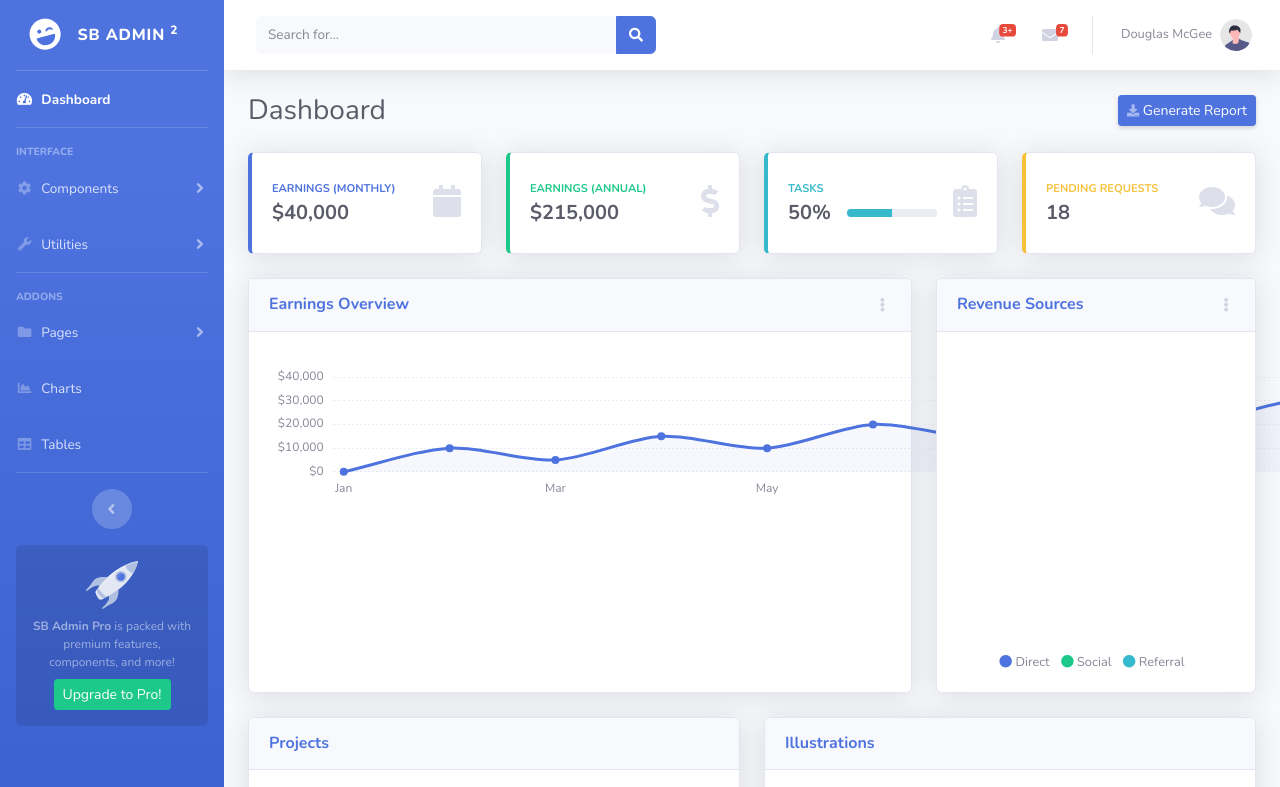
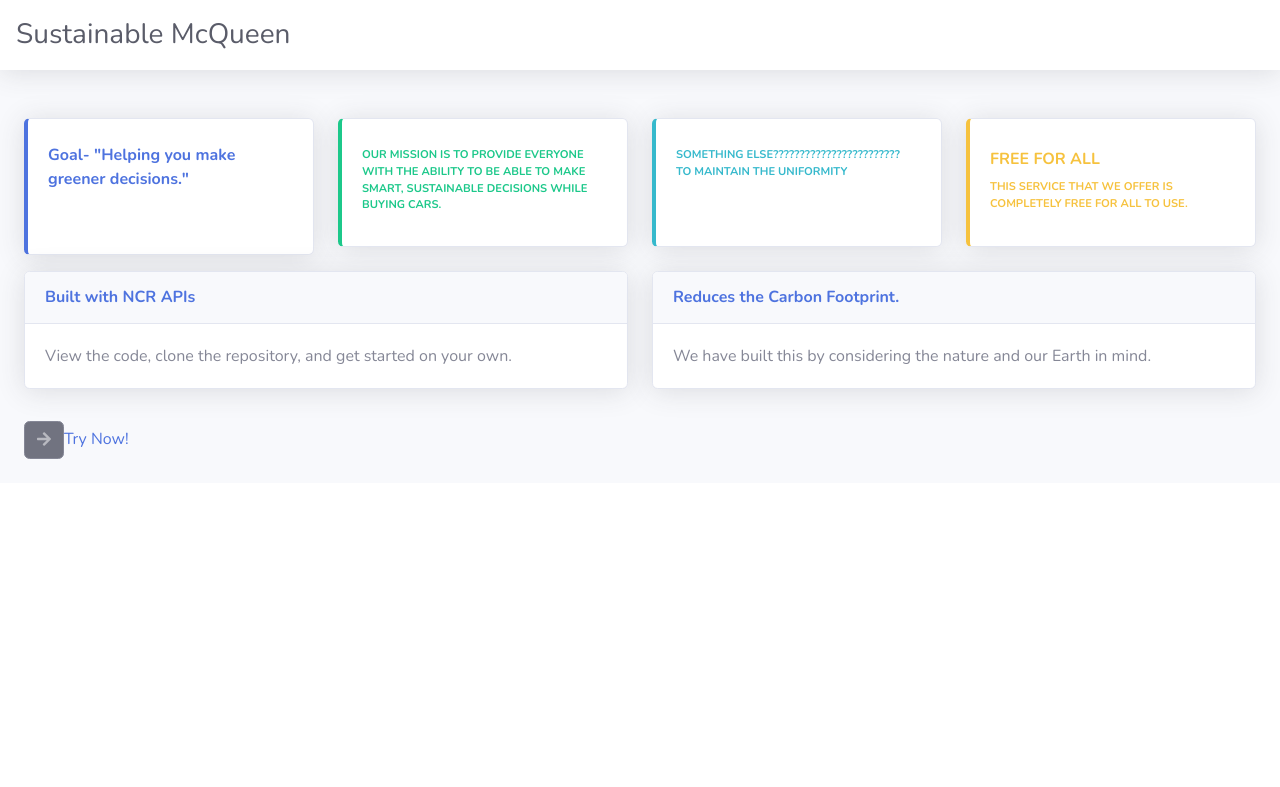
Before and after one commit to Harshmuriki24/hackgt8_final2, a website with bundled scripts: page index.html in a window 1280 px wide. Shown: the top 787 px of the page. Built offline with nearby package versions, Linux system fonts and the light colour scheme.

Commit message:
The first updated files

```diff
--- a/index.html
+++ b/index.html
@@ -9,7 +9,7 @@
     <meta name="description" content="">
     <meta name="author" content="">
 
-    <title>SB Admin 2 - Dashboard</title>
+    <!--<title>SB Admin 2 - Dashboard</title>-->
 
     <!-- Custom fonts for this template-->
     <link href="vendor/fontawesome-free/css/all.min.css" rel="stylesheet" type="text/css">
@@ -27,36 +27,32 @@
     <!-- Page Wrapper -->
     <div id="wrapper">
 
+
         <!-- Sidebar -->
-        <ul class="navbar-nav bg-gradient-primary sidebar sidebar-dark accordion" id="accordionSidebar">
+        <!--<ul class="navbar-nav bg-gradient-primary sidebar sidebar-dark accordion" id="accordionSidebar">
 
-            <!-- Sidebar - Brand -->
             <a class="sidebar-brand d-flex align-items-center justify-content-center" href="index.html">
-                <div class="sidebar-brand-icon rotate-n-15">
+                <div class="sidebar-brand-icon rotate-n-0">
                     <i class="fas fa-laugh-wink"></i>
+                    <img src="img\logo.png" style="width:75px;height:75px;">
                 </div>
-                <div class="sidebar-brand-text mx-3">SB Admin <sup>2</sup></div>
+                <div class="sidebar-brand-text mx-3"> <sup></sup></div>
             </a>
 
-            <!-- Divider -->
             <hr class="sidebar-divider my-0">
 
-            <!-- Nav Item - Dashboard -->
             <li class="nav-item active">
                 <a class="nav-link" href="index.html">
                     <i class="fas fa-fw fa-tachometer-alt"></i>
                     <span>Dashboard</span></a>
             </li>
 
-            <!-- Divider -->
             <hr class="sidebar-divider">
 
-            <!-- Heading -->
             <div class="sidebar-heading">
                 Interface
             </div>
 
-            <!-- Nav Item - Pages Collapse Menu -->
             <li class="nav-item">
                 <a class="nav-link collapsed" href="#" data-toggle="collapse" data-target="#collapseTwo"
                     aria-expanded="true" aria-controls="collapseTwo">
@@ -72,7 +68,7 @@
                 </div>
             </li>
 
-            <!-- Nav Item - Utilities Collapse Menu -->
+            <-- Nav Item - Utilities Collapse Menu --
             <li class="nav-item">
                 <a class="nav-link collapsed" href="#" data-toggle="collapse" data-target="#collapseUtilities"
                     aria-expanded="true" aria-controls="collapseUtilities">
@@ -91,15 +87,12 @@
                 </div>
             </li>
 
-            <!-- Divider -->
             <hr class="sidebar-divider">
 
-            <!-- Heading -->
             <div class="sidebar-heading">
                 Addons
             </div>
 
-            <!-- Nav Item - Pages Collapse Menu -->
             <li class="nav-item">
                 <a class="nav-link collapsed" href="#" data-toggle="collapse" data-target="#collapsePages"
                     aria-expanded="true" aria-controls="collapsePages">
@@ -120,36 +113,31 @@
                 </div>
             </li>
 
-            <!-- Nav Item - Charts -->
             <li class="nav-item">
                 <a class="nav-link" href="charts.html">
                     <i class="fas fa-fw fa-chart-area"></i>
                     <span>Charts</span></a>
             </li>
 
-            <!-- Nav Item - Tables -->
             <li class="nav-item">
                 <a class="nav-link" href="tables.html">
                     <i class="fas fa-fw fa-table"></i>
                     <span>Tables</span></a>
             </li>
 
-            <!-- Divider -->
             <hr class="sidebar-divider d-none d-md-block">
 
-            <!-- Sidebar Toggler (Sidebar) -->
             <div class="text-center d-none d-md-inline">
                 <button class="rounded-circle border-0" id="sidebarToggle"></button>
             </div>
 
-            <!-- Sidebar Message -->
             <div class="sidebar-card d-none d-lg-flex">
                 <img class="sidebar-card-illustration mb-2" src="img/undraw_rocket.svg" alt="...">
                 <p class="text-center mb-2"><strong>SB Admin Pro</strong> is packed with premium features, components, and more!</p>
                 <a class="btn btn-success btn-sm" href="https://startbootstrap.com/theme/sb-admin-pro">Upgrade to Pro!</a>
             </div>
 
-        </ul>
+        </ul> -->
         <!-- End of Sidebar -->
 
         <!-- Content Wrapper -->
@@ -160,13 +148,15 @@
 
                 <!-- Topbar -->
                 <nav class="navbar navbar-expand navbar-light bg-white topbar mb-4 static-top shadow">
+                    <h1 class="h3 mb-0 text-gray-800">Sustainable McQueen</h1>
+
 
                     <!-- Sidebar Toggle (Topbar) -->
                     <button id="sidebarToggleTop" class="btn btn-link d-md-none rounded-circle mr-3">
                         <i class="fa fa-bars"></i>
                     </button>
 
-                    <!-- Topbar Search -->
+                    <!-- Topbar Search
                     <form
                         class="d-none d-sm-inline-block form-inline mr-auto ml-md-3 my-2 my-md-0 mw-100 navbar-search">
                         <div class="input-group">
@@ -178,7 +168,7 @@
                                 </button>
                             </div>
                         </div>
-                    </form>
+                    </form> -->
 
                     <!-- Topbar Navbar -->
                     <ul class="navbar-nav ml-auto">
@@ -208,14 +198,12 @@
                         </li>
 
                         <!-- Nav Item - Alerts -->
-                        <li class="nav-item dropdown no-arrow mx-1">
+                        <!-- <li class="nav-item dropdown no-arrow mx-1">
                             <a class="nav-link dropdown-toggle" href="#" id="alertsDropdown" role="button"
                                 data-toggle="dropdown" aria-haspopup="true" aria-expanded="false">
                                 <i class="fas fa-bell fa-fw"></i>
-                                <!-- Counter - Alerts -->
                                 <span class="badge badge-danger badge-counter">3+</span>
                             </a>
-                            <!-- Dropdown - Alerts -->
                             <div class="dropdown-list dropdown-menu dropdown-menu-right shadow animated--grow-in"
                                 aria-labelledby="alertsDropdown">
                                 <h6 class="dropdown-header">
@@ -256,17 +244,15 @@
                                 </a>
                                 <a class="dropdown-item text-center small text-gray-500" href="#">Show All Alerts</a>
                             </div>
-                        </li>
+                        </li> -->
 
                         <!-- Nav Item - Messages -->
-                        <li class="nav-item dropdown no-arrow mx-1">
+                        <!-- <li class="nav-item dropdown no-arrow mx-1">
                             <a class="nav-link dropdown-toggle" href="#" id="messagesDropdown" role="button"
                                 data-toggle="dropdown" aria-haspopup="true" aria-expanded="false">
                                 <i class="fas fa-envelope fa-fw"></i>
-                                <!-- Counter - Messages -->
                                 <span class="badge badge-danger badge-counter">7</span>
                             </a>
-                            <!-- Dropdown - Messages -->
                             <div class="dropdown-list dropdown-menu dropdown-menu-right shadow animated--grow-in"
                                 aria-labelledby="messagesDropdown">
                                 <h6 class="dropdown-header">
@@ -322,11 +308,11 @@
                                 </a>
                                 <a class="dropdown-item text-center small text-gray-500" href="#">Read More Messages</a>
                             </div>
-                        </li>
+                        </li> -->
 
-                        <div class="topbar-divider d-none d-sm-block"></div>
+                        <!--<div class="topbar-divider d-none d-sm-block"></div>
 
-                        <!-- Nav Item - User Information -->
+                        !-- Nav Item - User Information
                         <li class="nav-item dropdown no-arrow">
                             <a class="nav-link dropdown-toggle" href="#" id="userDropdown" role="button"
                                 data-toggle="dropdown" aria-haspopup="true" aria-expanded="false">
@@ -334,8 +320,8 @@
                                 <img class="img-profile rounded-circle"
                                     src="img/undraw_profile.svg">
                             </a>
-                            <!-- Dropdown - User Information -->
-                            <div class="dropdown-menu dropdown-menu-right shadow animated--grow-in"
+                            !-- Dropdown - User Information
+                             <div class="dropdown-menu dropdown-menu-right shadow animated--grow-in"
                                 aria-labelledby="userDropdown">
                                 <a class="dropdown-item" href="#">
                                     <i class="fas fa-user fa-sm fa-fw mr-2 text-gray-400"></i>
@@ -354,7 +340,8 @@
                                     <i class="fas fa-sign-out-alt fa-sm fa-fw mr-2 text-gray-400"></i>
                                     Logout
                                 </a>
-                            </div>
+                            </div> -->
+
                         </li>
 
                     </ul>
@@ -367,27 +354,28 @@
 
                     <!-- Page Heading -->
                     <div class="d-sm-flex align-items-center justify-content-between mb-4">
-                        <h1 class="h3 mb-0 text-gray-800">Dashboard</h1>
-                        <a href="#" class="d-none d-sm-inline-block btn btn-sm btn-primary shadow-sm"><i
-                                class="fas fa-download fa-sm text-white-50"></i> Generate Report</a>
+                        <!--<h1 class="h3 mb-0 text-gray-800">Sustainable McQueen</h1>
+                        <--<a href="#" class="d-none d-sm-inline-block btn btn-sm btn-primary shadow-sm"><i
+                                class="fas fa-download fa-sm text-white-50"></i> Sustainable McQueen </a>-->
                     </div>
 
                     <!-- Content Row -->
+
                     <div class="row">
 
                         <!-- Earnings (Monthly) Card Example -->
-                        <div class="col-xl-3 col-md-6 mb-4">
-                            <div class="card border-left-primary shadow h-100 py-2">
+                        <div class="col-xl-3 col-md-1 mb-3">
+                            <div class="card border-left-primary shadow h-100 py-1">
                                 <div class="card-body">
                                     <div class="row no-gutters align-items-center">
-                                        <div class="col mr-2">
-                                            <div class="text-xs font-weight-bold text-primary text-uppercase mb-1">
-                                                Earnings (Monthly)</div>
-                                            <div class="h5 mb-0 font-weight-bold text-gray-800">$40,000</div>
+                                        <div class="col mr-1">
+                                            <div class="text-m font-weight-bold text-primary mb-1">
+                                                 Goal- "Helping you make greener decisions."</div>
+                                            <!--<div class="h5 mb-0 font-weight-bold text-gray-800">$40,000</div>-->
                                         </div>
-                                        <div class="col-auto">
+                                        <!--<div class="col-auto">
                                             <i class="fas fa-calendar fa-2x text-gray-300"></i>
-                                        </div>
+                                        </div>-->
                                     </div>
                                 </div>
                             </div>
@@ -400,11 +388,9 @@
                                     <div class="row no-gutters align-items-center">
                                         <div class="col mr-2">
                                             <div class="text-xs font-weight-bold text-success text-uppercase mb-1">
-                                                Earnings (Annual)</div>
-                                            <div class="h5 mb-0 font-weight-bold text-gray-800">$215,000</div>
-                                        </div>
-                                        <div class="col-auto">
-                                            <i class="fas fa-dollar-sign fa-2x text-gray-300"></i>
+                                                Our mission is to provide everyone with the ability to be able to
+                                              make smart, sustainable decisions while buying cars.</div>
+                                            <!--<div class="h5 mb-0 font-weight-bold text-gray-800">$215,000</div>-->
                                         </div>
                                     </div>
                                 </div>
@@ -417,8 +403,10 @@
                                 <div class="card-body">
                                     <div class="row no-gutters align-items-center">
                                         <div class="col mr-2">
-                                            <div class="text-xs font-weight-bold text-info text-uppercase mb-1">Tasks
+                                            <div class="text-xs font-weight-bold text-info text-uppercase mb-1">
+                                                Something else???????????????????????? To maintain the uniformity
                                             </div>
+                                            <!--
                                             <div class="row no-gutters align-items-center">
                                                 <div class="col-auto">
                                                     <div class="h5 mb-0 mr-3 font-weight-bold text-gray-800">50%</div>
@@ -430,28 +418,26 @@
                                                             aria-valuemax="100"></div>
                                                     </div>
                                                 </div>
-                                            </div>
-                                        </div>
-                                        <div class="col-auto">
-                                            <i class="fas fa-clipboard-list fa-2x text-gray-300"></i>
+                                            </div> -->
                                         </div>
                                     </div>
                                 </div>
                             </div>
                         </div>
 
-                        <!-- Pending Requests Card Example -->
+                        <!-- 1 -->
                         <div class="col-xl-3 col-md-6 mb-4">
                             <div class="card border-left-warning shadow h-100 py-2">
                                 <div class="card-body">
                                     <div class="row no-gutters align-items-center">
                                         <div class="col mr-2">
+                                            <div class="text-L font-weight-bold text-warning text-uppercase mb-2">
+                                                Free for all</div>
+                                            <!--<div class="h5 mb-0 font-weight-bold text-gray-800">30</div>-->
+
                                             <div class="text-xs font-weight-bold text-warning text-uppercase mb-1">
-                                                Pending Requests</div>
-                                            <div class="h5 mb-0 font-weight-bold text-gray-800">18</div>
-                                        </div>
-                                        <div class="col-auto">
-                                            <i class="fas fa-comments fa-2x text-gray-300"></i>
+                                                This service that we offer is completely free for all to use.</div>
+                                            <!--<div class="h5 mb-0 font-weight-bold text-gray-800">18</div>-->
                                         </div>
                                     </div>
                                 </div>
@@ -459,14 +445,57 @@
                         </div>
                     </div>
 
+                    <!--here -->
+
+                    <div class="row">
+
+                        <div class="col-lg-6">
+
+                            <!-- Basic Card Example -->
+                            <div class="card shadow mb-4">
+                                <div class="card-header py-3">
+                                    <h6 class="m-0 font-weight-bold text-primary">Built with NCR APIs</h6>
+                                </div>
+                                <div class="card-body">
+                                    View the code, clone the repository, and get started on your own.
+                                </div>
+                            </div>
+
+                        </div>
+
+                        <div class="col-lg-6">
+
+                            <!-- Basic Card Example -->
+                            <div class="card shadow mb-4">
+                                <div class="card-header py-3">
+                                    <h6 class="m-0 font-weight-bold text-primary">Reduces the Carbon Footprint.</h6>
+                                </div>
+                                <div class="card-body">
+                                    We have built this by considering the nature and our Earth in mind.
+                                </div>
+                            </div>
+
+                        </div>
+
+                    </div>
+
+
+                    <div class="my-2"></div>
+                                    <a href="#" class="btn btn-secondary btn-icon-split btn-center">
+                                        <span class="icon text-white-50">
+                                            <i class="fas fa-arrow-right"></i>
+                                        </span><a class="collapse-item" href="blank.html"><span class="text">Try Now!</span></a>
+
+                                    </a>
+
                     <!-- Content Row -->
 
                     <div class="row">
 
-                        <!-- Area Chart -->
+                        <!-- Area Chart
                         <div class="col-xl-8 col-lg-7">
                             <div class="card shadow mb-4">
-                                <!-- Card Header - Dropdown -->
+                                <!- Card Header - Dropdown --
                                 <div
                                     class="card-header py-3 d-flex flex-row align-items-center justify-content-between">
                                     <h6 class="m-0 font-weight-bold text-primary">Earnings Overview</h6>
@@ -485,19 +514,19 @@
                                         </div>
                                     </div>
                                 </div>
-                                <!-- Card Body -->
+                                <!- Card Body ->
                                 <div class="card-body">
                                     <div class="chart-area">
                                         <canvas id="myAreaChart"></canvas>
                                     </div>
                                 </div>
                             </div>
-                        </div>
+                        </div> -->
 
-                        <!-- Pie Chart -->
+                        <!-- Pie Chart
                         <div class="col-xl-4 col-lg-5">
                             <div class="card shadow mb-4">
-                                <!-- Card Header - Dropdown -->
+                                 Card Header - Dropdown
                                 <div
                                     class="card-header py-3 d-flex flex-row align-items-center justify-content-between">
                                     <h6 class="m-0 font-weight-bold text-primary">Revenue Sources</h6>
@@ -516,7 +545,7 @@
                                         </div>
                                     </div>
                                 </div>
-                                <!-- Card Body -->
+                                <!- Card Body --
                                 <div class="card-body">
                                     <div class="chart-pie pt-4 pb-2">
                                         <canvas id="myPieChart"></canvas>
@@ -535,7 +564,7 @@
                                 </div>
                             </div>
                         </div>
-                    </div>
+                    </div> -->
 
                     <!-- Content Row -->
                     <div class="row">
@@ -543,7 +572,7 @@
                         <!-- Content Column -->
                         <div class="col-lg-6 mb-4">
 
-                            <!-- Project Card Example -->
+                            <!-- Project Card Example --
                             <div class="card shadow mb-4">
                                 <div class="card-header py-3">
                                     <h6 class="m-0 font-weight-bold text-primary">Projects</h6>
@@ -580,10 +609,10 @@
                                             aria-valuenow="100" aria-valuemin="0" aria-valuemax="100"></div>
                                     </div>
                                 </div>
-                            </div>
+                            </div> -->
 
                             <!-- Color System -->
-                            <div class="row">
+                            <!-- <div class="row">
                                 <div class="col-lg-6 mb-4">
                                     <div class="card bg-primary text-white shadow">
                                         <div class="card-body">
@@ -650,11 +679,11 @@
                                 </div>
                             </div>
 
-                        </div>
+                        </div> --
 
-                        <div class="col-lg-6 mb-4">
+                        <div class="col-lg-6 mb-4"> ->>
 
-                            <!-- Illustrations -->
+                            <-- Illustrations --
                             <div class="card shadow mb-4">
                                 <div class="card-header py-3">
                                     <h6 class="m-0 font-weight-bold text-primary">Illustrations</h6>
@@ -671,9 +700,9 @@
                                     <a target="_blank" rel="nofollow" href="https://undraw.co/">Browse Illustrations on
                                         unDraw &rarr;</a>
                                 </div>
-                            </div>
+                            </div> -->
 
-                            <!-- Approach -->
+                            <!-- Approach --
                             <div class="card shadow mb-4">
                                 <div class="card-header py-3">
                                     <h6 class="m-0 font-weight-bold text-primary">Development Approach</h6>
@@ -685,7 +714,7 @@
                                     <p class="mb-0">Before working with this theme, you should become familiar with the
                                         Bootstrap framework, especially the utility classes.</p>
                                 </div>
-                            </div>
+                            </div> -->
 
                         </div>
                     </div>
@@ -696,7 +725,7 @@
             </div>
             <!-- End of Main Content -->
 
-            <!-- Footer -->
+            <!-- Footer --
             <footer class="sticky-footer bg-white">
                 <div class="container my-auto">
                     <div class="copyright text-center my-auto">
@@ -704,7 +733,7 @@
                     </div>
                 </div>
             </footer>
-            <!-- End of Footer -->
+            !-- End of Footer -->
 
         </div>
         <!-- End of Content Wrapper -->
```
Also changed, not shown: blank.html (+46 -36 lines), img/logo.png (added).
